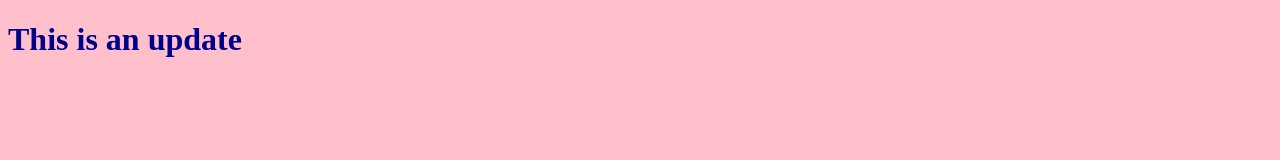
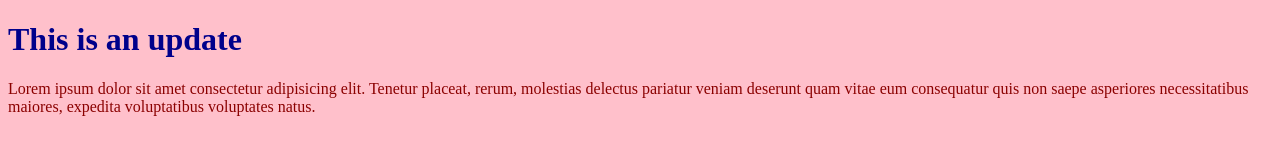
Before and after one commit to zhikka/newRepo, a plain HTML site: page index.html in a window 1280 px wide. Drawn offline with Linux system fonts and the light colour scheme; a script that the page names is missing.

Commit message:
removed the alert, added a paragraph and styled it

```diff
--- a/app.js
+++ /dev/null
@@ -1 +0,0 @@
-alert("Testing git and github");
--- a/index.html
+++ b/index.html
@@ -8,6 +8,7 @@
 </head>
 <body>
     <h1>This is an update</h1>
+    <p>Lorem ipsum dolor sit amet consectetur adipisicing elit. Tenetur placeat, rerum, molestias delectus pariatur veniam deserunt quam vitae eum consequatur quis non saepe asperiores necessitatibus maiores, expedita voluptatibus voluptates natus.</p>
     <script src="app.js"></script>
 </body>
 </html>
--- a/style.css
+++ b/style.css
@@ -5,3 +5,7 @@ body{
 h1{
     color: darkblue;
 }
+
+p{
+    color:darkred;
+}
```
